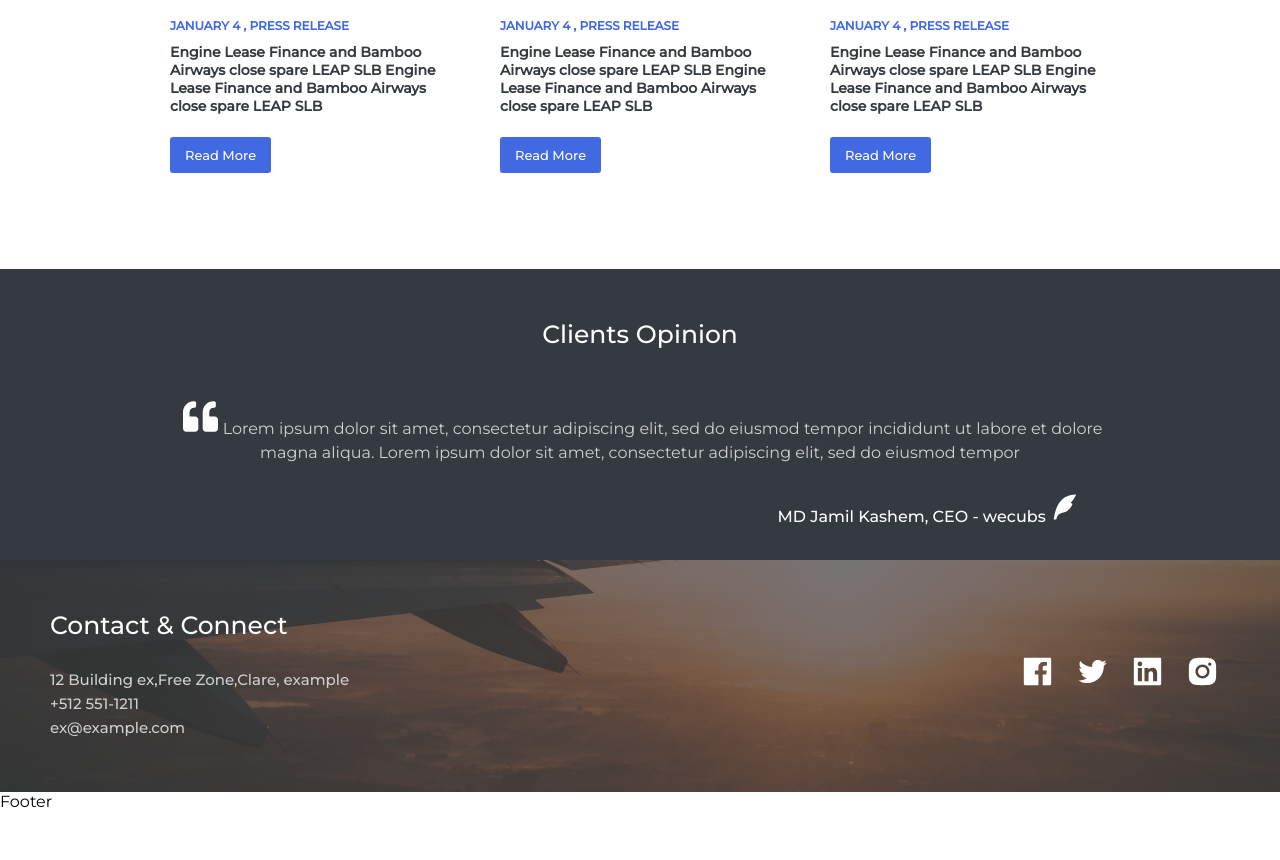
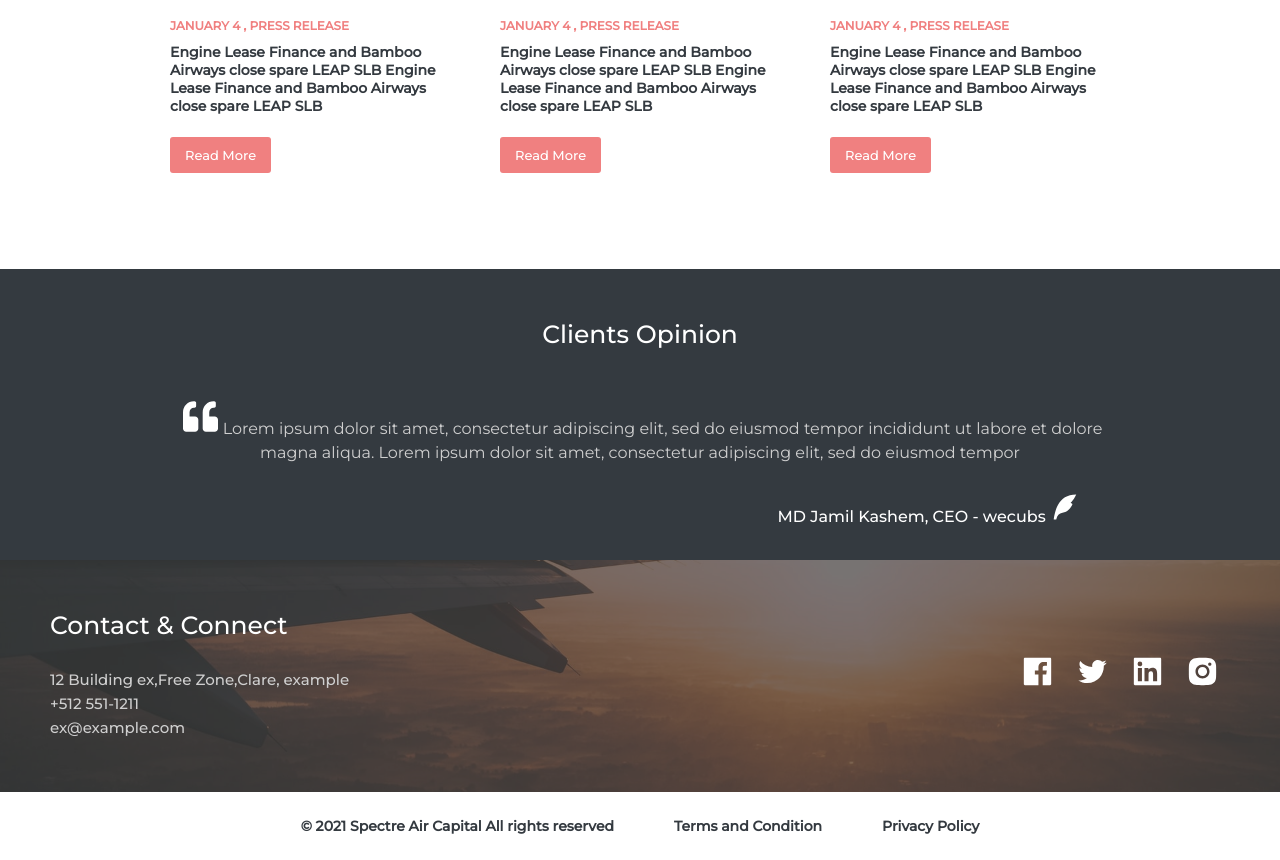
Before and after one commit to porosh2002/Spectre-Air-Capital, a React (Create React App) app: page / in a window 1280 px wide. Shown: the part 1460-2320 px from the top of the page. Before the commit the page ends 2271 px from the top, so only its background shows below. Built offline with nearby package versions, Linux system fonts and the light colour scheme.

Commit message:
final update

```diff
--- a/src/App.css
+++ b/src/App.css
@@ -91,7 +91,7 @@ text-align: center;
   padding:30px 0px;
   margin:15px;
   width:300px;
-  color: royalblue;
+  color: lightcoral;
   font-size: 30px;
 }
 .ExpCard div{
@@ -127,7 +127,7 @@ opacity:.8;
 }
 .NewsDate{
   font-size:12px;
-  color:royalblue;
+  color:lightcoral;
   margin: 0px 0px 10px 0px;
 }
 .NewsDes{
@@ -139,7 +139,7 @@ opacity:.8;
   text-decoration: none;
   font-size:13px;
   padding:10px 15px;
-  background-color:royalblue;
+  background-color:lightcoral;
   color: #fff;
   border-radius:3px;
   font-weight:500;
@@ -210,3 +210,17 @@ opacity:.8;
 .ContactLink:hover{
   color: #cfcfcf;
 }
+/* Footer */
+.Footer{
+  display: flex;
+  justify-content:center;
+  padding:15px 30px;
+  align-items: center;
+}
+.FooterLink{
+  font-size:14px;
+  color: #343a40;
+  font-weight:bold;
+  margin: 10px 30px;
+  text-decoration: none;
+}
--- a/src/Footer/Footer.js
+++ b/src/Footer/Footer.js
@@ -1,9 +1,12 @@
 import React from 'react'
+import { Link } from 'react-router-dom'
 
 export default function Footer() {
     return (
-        <div>
-            Footer
+        <div className='Footer'>
+            <p className='FooterLink'>© 2021 Spectre Air Capital All rights reserved</p>
+            <Link className='FooterLink' to='#'>Terms and Condition</Link>
+            <Link className='FooterLink' to='#'>Privacy Policy</Link>
         </div>
     )
 }
```
Also changed, not shown: 1 other file (tests, documents, lock files or other folders).
